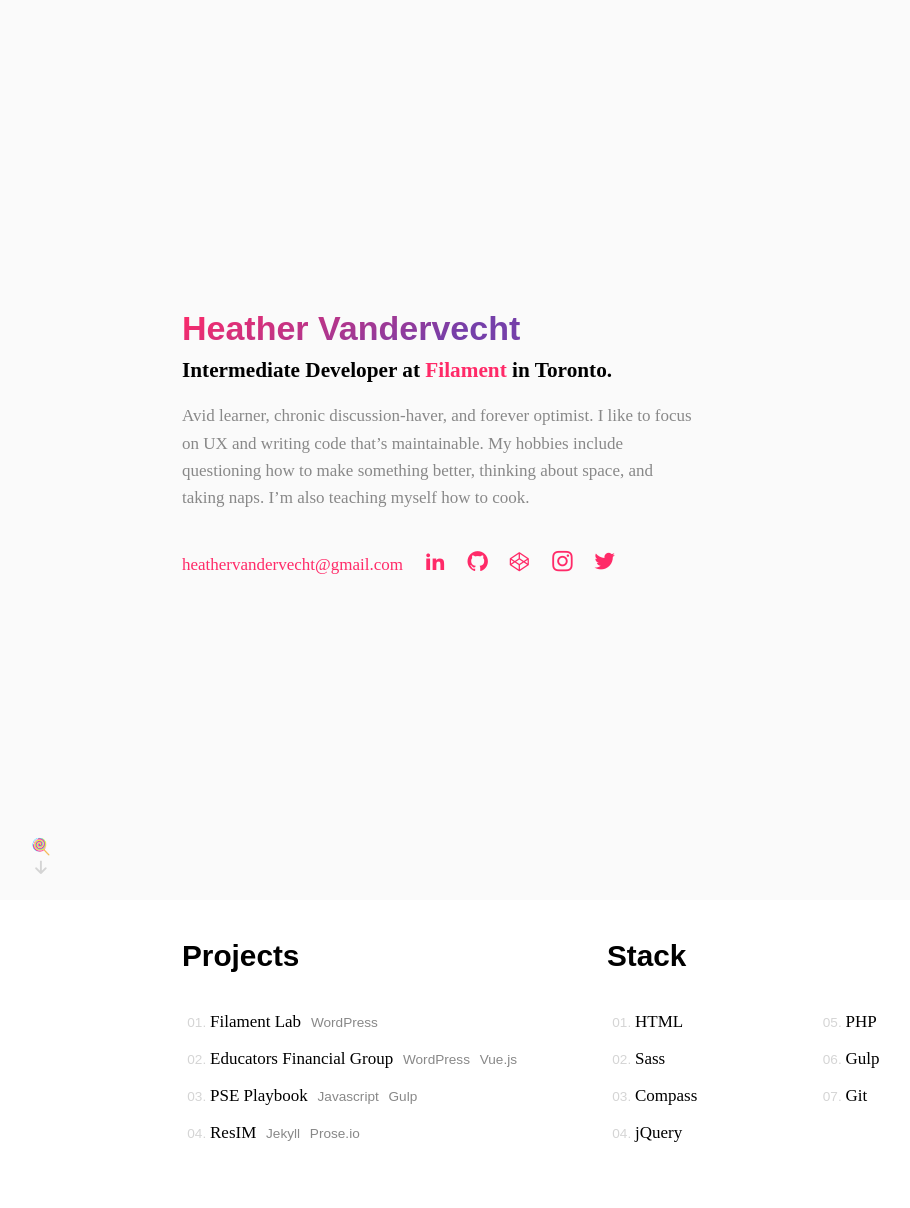
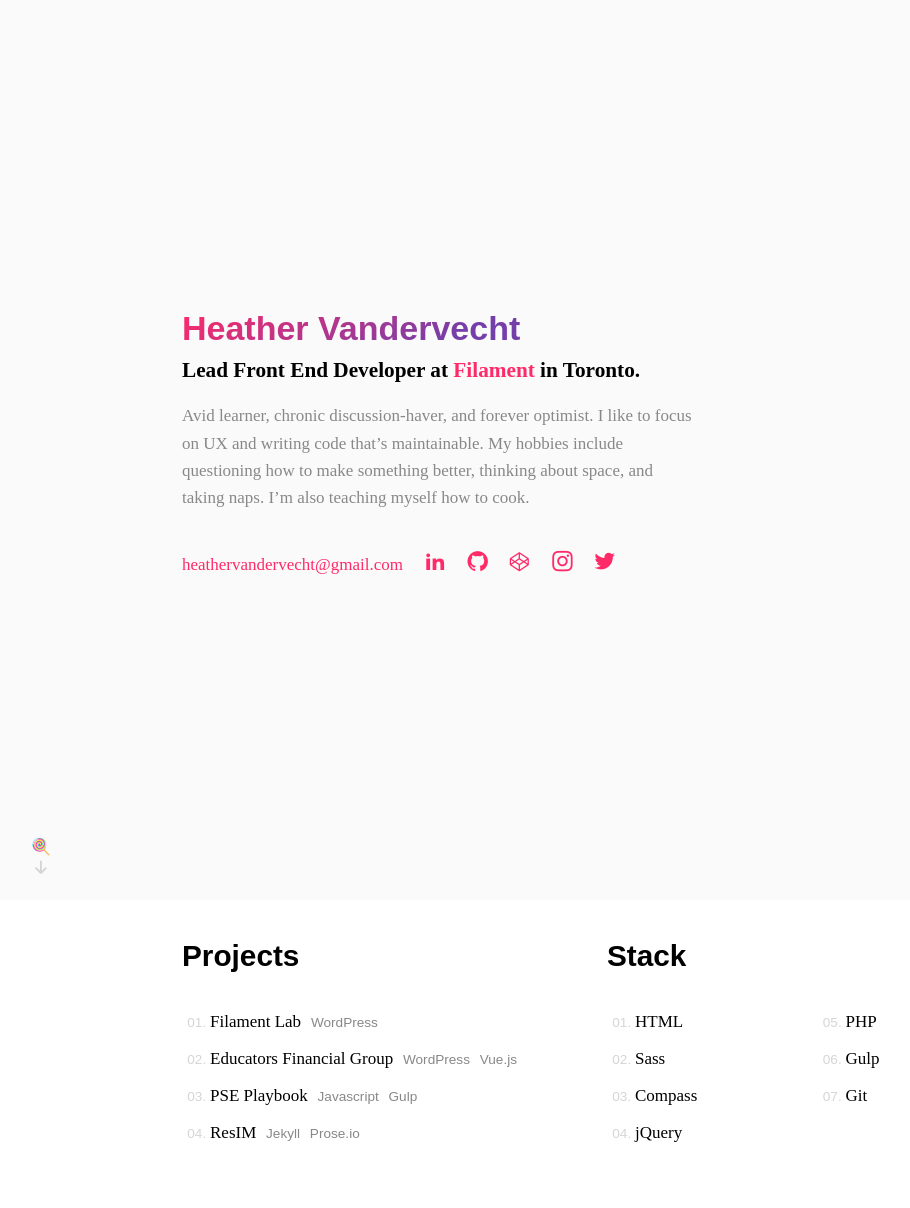
Before and after one commit to heathervv/portfolio-2016, a Jekyll site: the page built from index.html, in a window 1280 px wide. Shown: the whole page, without its empty margins (33-943 px from the left). Built offline with Jekyll 4.4.1, drawn with Linux system fonts in a browser that asks for light colours; some web fonts are replaced.

Commit message:
feat: job title change

```diff
--- a/index.html
+++ b/index.html
@@ -6,7 +6,7 @@
     <div class="wrapper">
         <div class="intro__content">
             <h1 id="_gradient" class="intro__title">Heather Vandervecht</h1>
-            <h3 class="intro__subtitle">Intermediate Developer at <a target="_blank" href="http://filamentlab.com">Filament</a> in Toronto.</h3>
+            <h3 class="intro__subtitle">Lead Front End Developer at <a target="_blank" href="http://filamentlab.com">Filament</a> in Toronto.</h3>
             <p>Avid learner, chronic discussion-haver, and forever optimist. I like to focus on UX and writing code that’s maintainable. My hobbies include questioning how to make something better, thinking about space, and taking naps. I’m also teaching myself how to cook.</p>
             <ul class="social">
                 <li class="social__link social__link--email">
```
